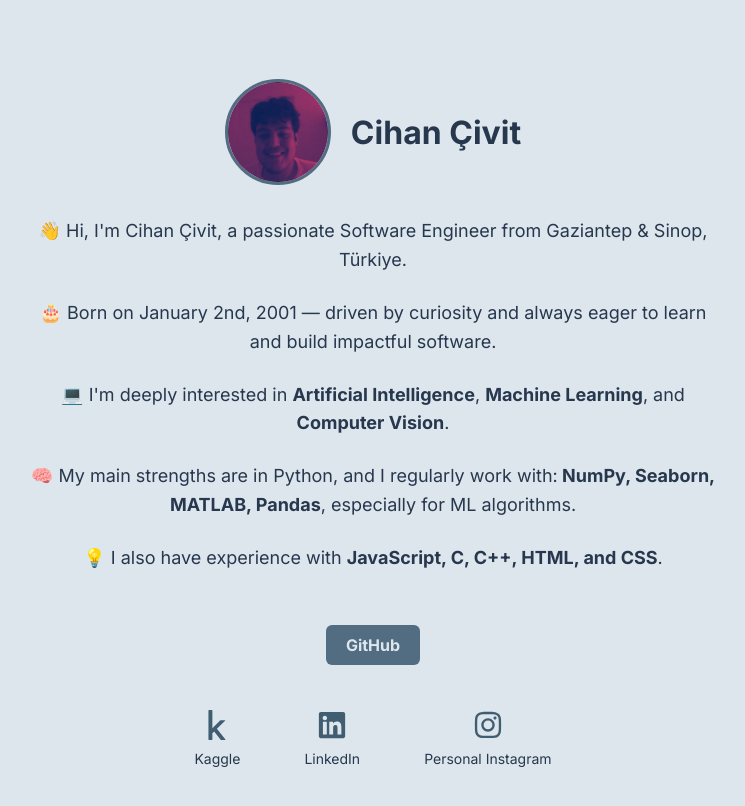
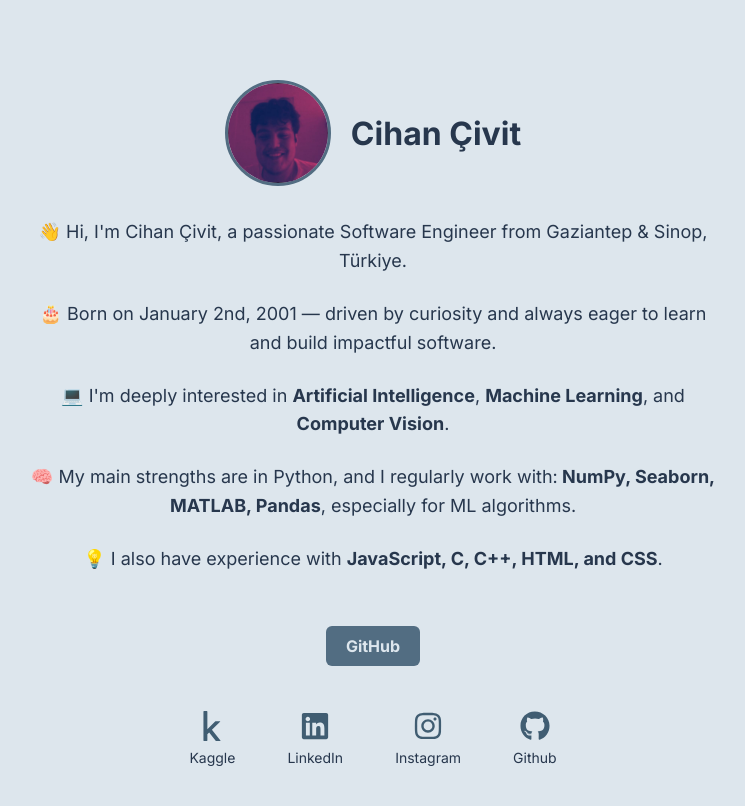
Before and after one commit to CivitCihan/PortfolioCihanCivit, a Next.js app: page / in a window 1280 px wide. Shown: the top 806 px of the page, without its empty margins (267-1012 px from the left). Built offline with nearby package versions, Linux system fonts and the light colour scheme.

Commit message:
Update page.js

```diff
--- a/app/page.js
+++ b/app/page.js
@@ -1,7 +1,7 @@
 import React from 'react';
 import Image from 'next/image';
 import Link from 'next/link';
-import { FaInstagram, FaLinkedin, FaKaggle } from 'react-icons/fa';
+import { FaInstagram, FaLinkedin, FaKaggle, FaGithub } from 'react-icons/fa';
 
 const HomePage = () => {
   return (
@@ -55,7 +55,13 @@ const HomePage = () => {
           <Link href="https://www.instagram.com/cihancivit.exe/?igsh=cG1jcTZ6dHJzeGRh" target="_blank" rel="noopener noreferrer">
             <FaInstagram size={30} color="#405D72" />
           </Link>
-          <p style={styles.socialMediaText}>Personal Instagram</p>
+          <p style={styles.socialMediaText}>Instagram</p>
+        </div>
+        <div style={styles.socialMediaContainer}>
+          <Link href="https://github.com/CivitCihan" target="_blank" rel="noopener noreferrer">
+            <FaGithub size={30} color="#405D72" />
+          </Link>
+          <p style={styles.socialMediaText}>Github</p>
         </div>
       </footer>
     </div>
@@ -118,7 +124,7 @@ const styles = {
     justifyContent: 'center',
     alignItems: 'center',
     marginTop: '5px',
-    gap: '24px',
+    gap: '12px',
   },
   socialMediaContainer: {
     display: 'flex',
@@ -126,7 +132,7 @@ const styles = {
     alignItems: 'center',
   },
   socialMediaText: {
-    marginTop: '6px',
+    marginTop: '4px',
     color: '#27374D',
     fontSize: '14px',
   },
```
